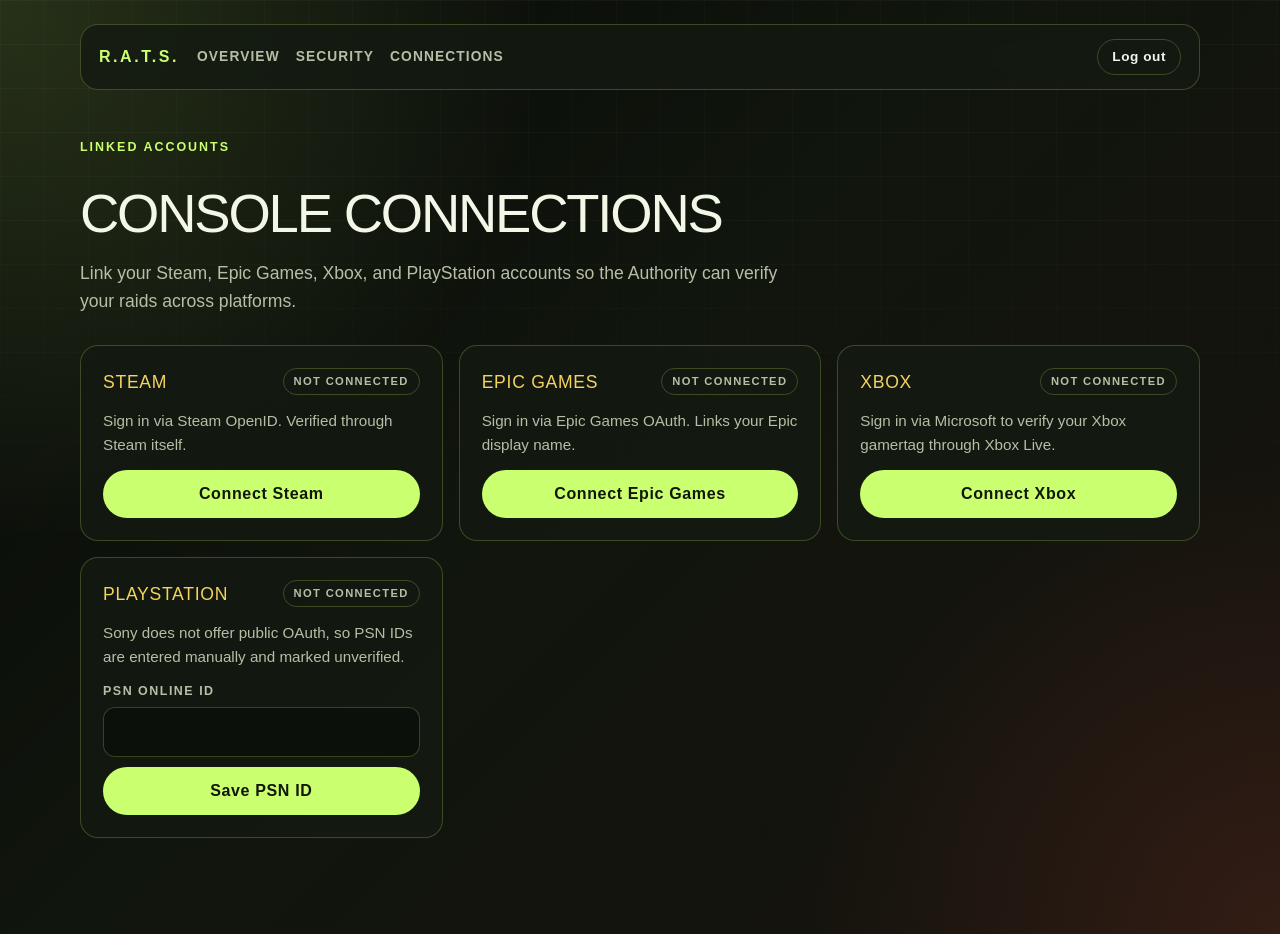
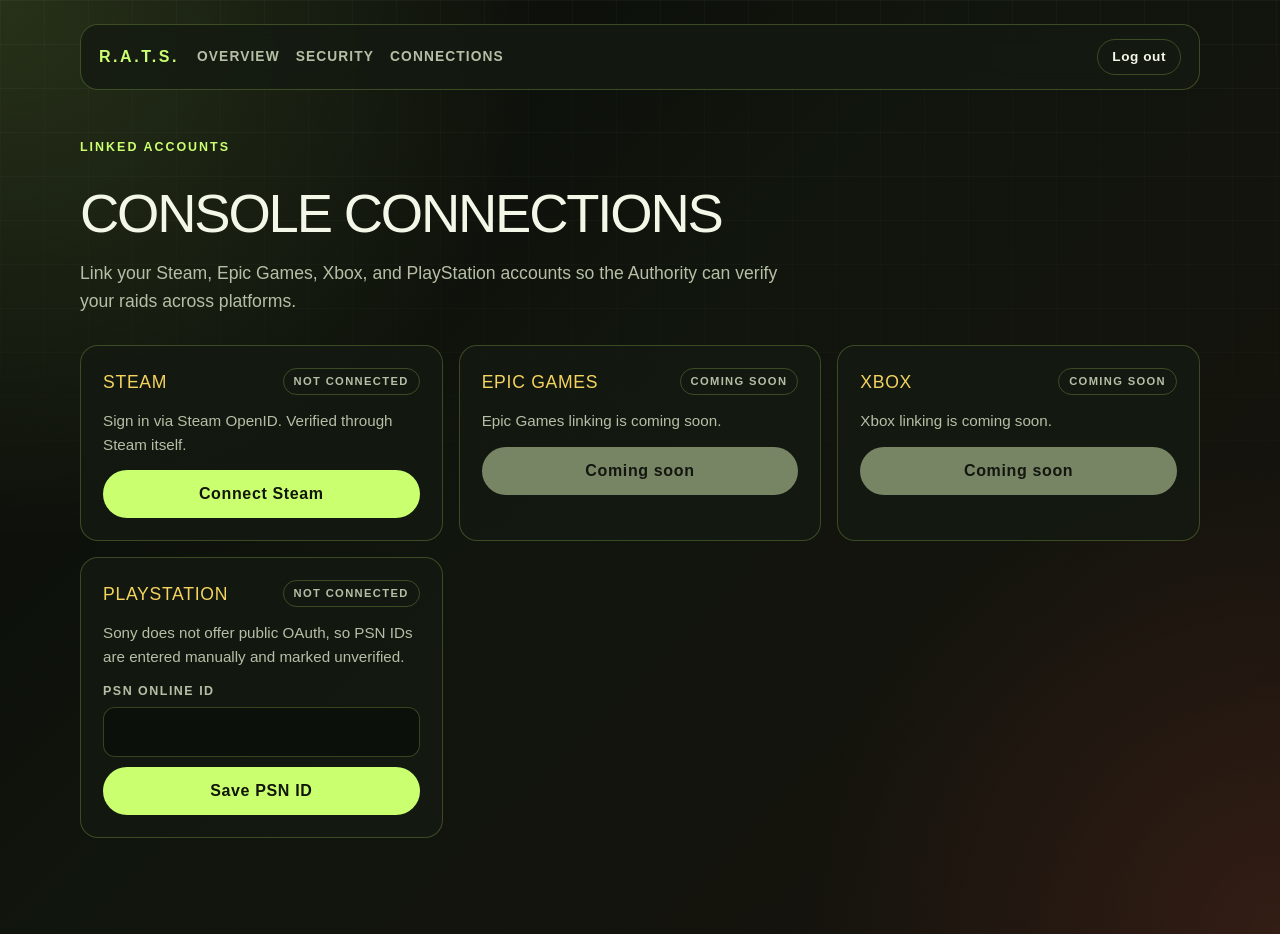
Before and after one commit to HereComesTrouble/rats-recruitment, a Next.js app: page /account/connections in a window 1280 px wide. Built offline with nearby package versions, Linux system fonts and the light colour scheme; no server answers; the database is empty; sample sign-in values are in the browser's storage.

Commit message:
Mark Epic Games and Xbox connections as Coming Soon
Co-authored-by: Cursor <cursoragent@cursor.com>

```diff
--- a/app/account/connections/ConnectionsClient.tsx
+++ b/app/account/connections/ConnectionsClient.tsx
@@ -21,6 +21,7 @@ const META: Record<
     label: string;
     description: string;
     connect: string | null;
+    comingSoon?: boolean;
   }
 > = {
   steam: {
@@ -30,14 +31,15 @@ const META: Record<
   },
   epic: {
     label: "Epic Games",
-    description: "Sign in via Epic Games OAuth. Links your Epic display name.",
-    connect: "/api/connections/epic/start"
+    description: "Epic Games linking is coming soon.",
+    connect: null,
+    comingSoon: true
   },
   xbox: {
     label: "Xbox",
-    description:
-      "Sign in via Microsoft to verify your Xbox gamertag through Xbox Live.",
-    connect: "/api/connections/xbox/start"
+    description: "Xbox linking is coming soon.",
+    connect: null,
+    comingSoon: true
   },
   playstation: {
     label: "PlayStation",
@@ -122,6 +124,8 @@ export default function ConnectionsClient({
                   >
                     {conn.verified ? "Verified" : "Unverified"}
                   </span>
+                ) : meta.comingSoon ? (
+                  <span className="badge badge--muted">Coming soon</span>
                 ) : (
                   <span className="badge badge--muted">Not connected</span>
                 )}
@@ -177,6 +181,15 @@ export default function ConnectionsClient({
                 >
                   {busy === provider ? "Working..." : "Disconnect"}
                 </button>
+              ) : meta.comingSoon ? (
+                <button
+                  className="button button--primary"
+                  type="button"
+                  disabled
+                  aria-disabled="true"
+                >
+                  Coming soon
+                </button>
               ) : (
                 <a className="button button--primary" href={meta.connect ?? "#"}>
                   Connect {meta.label}
--- a/app/globals.css
+++ b/app/globals.css
@@ -164,6 +164,19 @@ h3 {
 
 .button:hover {
   transform: translateY(-2px);
+}
+
+.button:disabled,
+.button[aria-disabled="true"] {
+  cursor: not-allowed;
+  opacity: 0.5;
+  filter: grayscale(0.6);
+  transform: none;
+}
+
+.button:disabled:hover,
+.button[aria-disabled="true"]:hover {
+  transform: none;
 }
 
 .button--primary {
```
